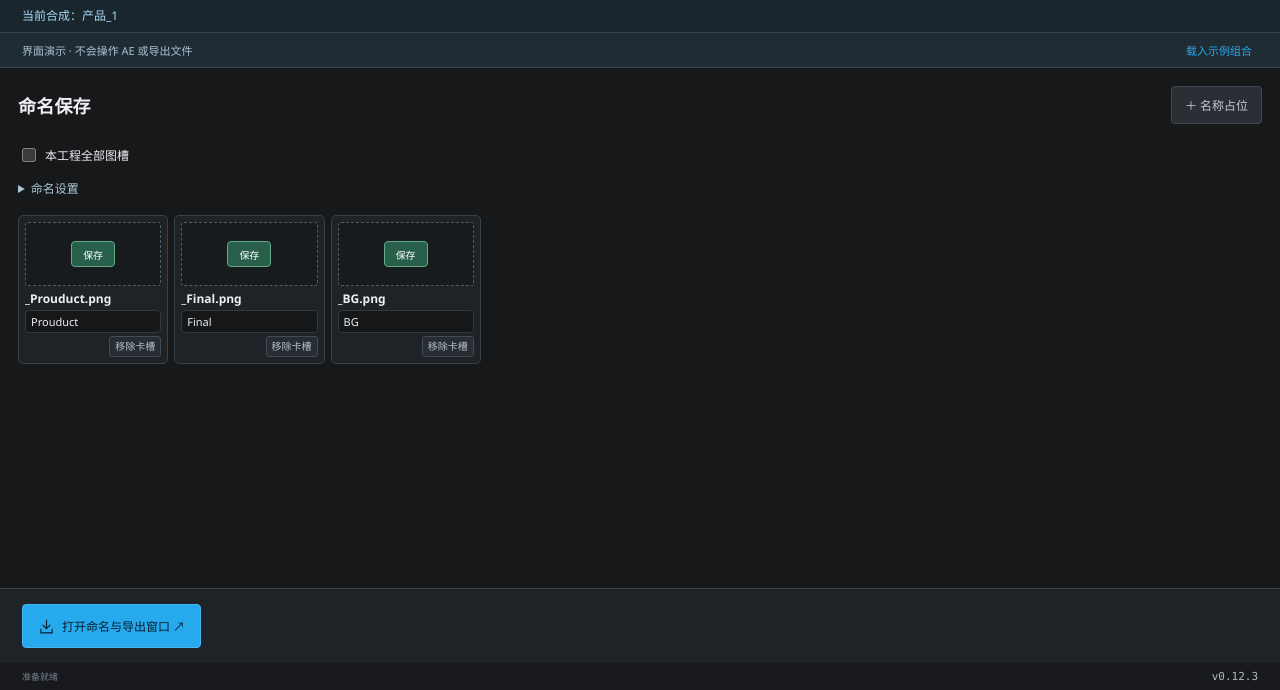
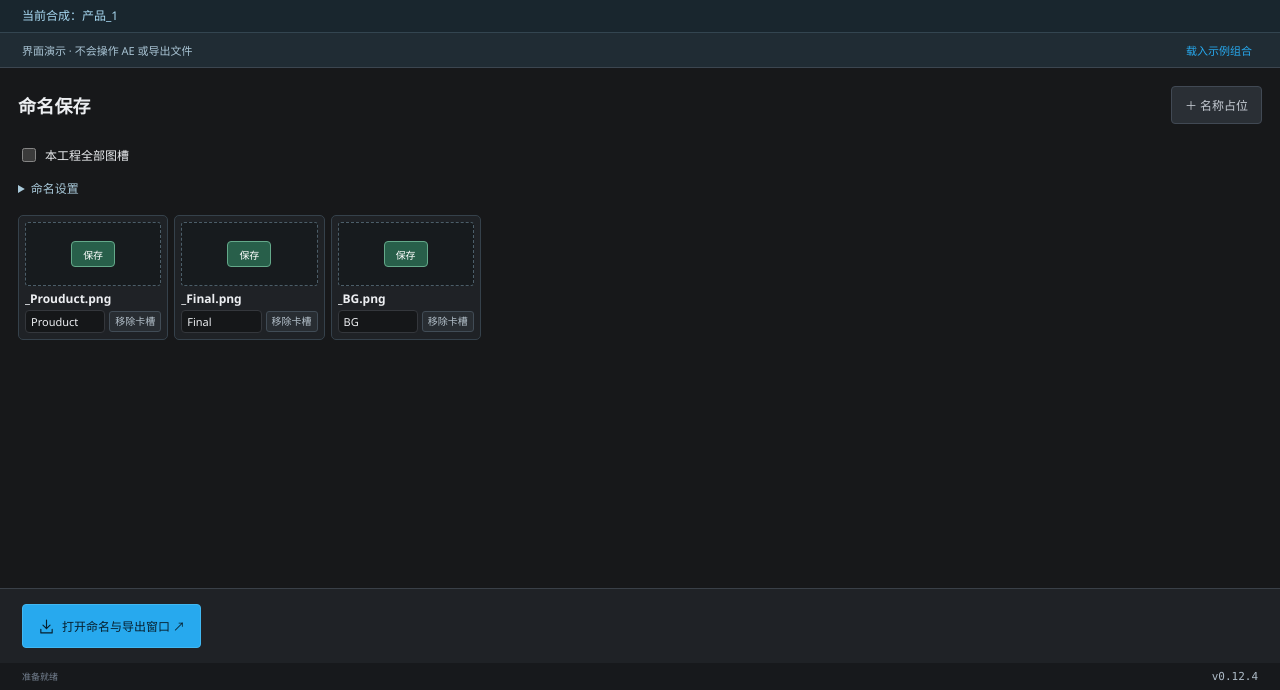
Before and after one commit to jeron-lgy/FrameShelf, a website: page extension/index.html in a window 1280 px wide. Both pictures are taken after a click on the button "命名保存". Shown: the part 110-800 px from the top of the page. Drawn offline with Linux system fonts and the light colour scheme.

Commit message:
ui: align slot name input and remove button in one row

```diff
--- a/extension/CSXS/manifest.xml
+++ b/extension/CSXS/manifest.xml
@@ -1,6 +1,6 @@
 <?xml version="1.0" encoding="UTF-8"?>
-<ExtensionManifest Version="7.0" ExtensionBundleId="com.frameshelf.ae" ExtensionBundleVersion="0.12.3" ExtensionBundleName="Frame Shelf">
-  <ExtensionList><Extension Id="com.frameshelf.ae.panel" Version="0.12.3"/><Extension Id="com.frameshelf.ae.exportpanel" Version="0.12.3"/></ExtensionList>
+<ExtensionManifest Version="7.0" ExtensionBundleId="com.frameshelf.ae" ExtensionBundleVersion="0.12.4" ExtensionBundleName="Frame Shelf">
+  <ExtensionList><Extension Id="com.frameshelf.ae.panel" Version="0.12.4"/><Extension Id="com.frameshelf.ae.exportpanel" Version="0.12.4"/></ExtensionList>
   <ExecutionEnvironment>
     <HostList><Host Name="AEFT" Version="[25.0,25.9]"/></HostList>
     <LocaleList><Locale Code="All"/></LocaleList>
--- a/extension/css/export.css
+++ b/extension/css/export.css
@@ -100,7 +100,9 @@
 .named-heading{display:flex;align-items:center;gap:3px;min-width:0}
 .named-filename{overflow:hidden;white-space:nowrap;text-overflow:ellipsis}
 .named-filename{flex:1;font-size:12px}
-.named-remove{justify-self:end;padding:2px 5px;border:1px solid #414c56;border-radius:3px;background:#282d32;color:#b4c1cb;font-size:10px;line-height:15px}
+.named-edit-row{display:flex;align-items:center;justify-content:flex-end;gap:4px;min-width:0}
+.named-edit-row .named-custom{flex:1}
+.named-remove{flex:none;white-space:nowrap;padding:2px 5px;border:1px solid #414c56;border-radius:3px;background:#282d32;color:#b4c1cb;font-size:10px;line-height:15px}
 .named-custom{display:block;min-width:0}
 .named-custom input{width:100%;min-width:0;box-sizing:border-box;height:23px;padding:2px 5px;font-size:11px}
 @media(hover:none){.named-save{opacity:1;pointer-events:auto}}
--- a/extension/index.html
+++ b/extension/index.html
@@ -97,7 +97,7 @@
     <button id="export-button" class="primary export-button"><svg><use href="#i-export"/></svg><span>检查并导出</span><b id="export-count">0</b></button>
     <button id="stop-button" class="secondary" hidden>当前帧后停止</button>
   </footer>
-  <div class="status-line"><span id="status">准备就绪</span><span id="version">v0.12.3</span></div>
+  <div class="status-line"><span id="status">准备就绪</span><span id="version">v0.12.4</span></div>
   <div id="progress-track" class="progress-track" hidden><div id="progress-fill"></div></div>
   <dialog id="dialog"><form id="dialog-form"><div class="dialog-heading"><h2 id="dialog-title"></h2><button type="button" id="dialog-close" class="icon-button" aria-label="关闭"><svg><use href="#i-close"/></svg></button></div><div id="dialog-content"></div><div class="dialog-actions"><button type="button" id="dialog-cancel" class="secondary">取消</button><button type="submit" id="dialog-submit" class="primary">保存</button></div></form></dialog>
   <script src="js/core.js"></script><script src="js/storage.js"></script><script src="js/bridge.js"></script><script src="js/jobs.js"></script><script src="js/text-input.js"></script><script src="js/app.js"></script>
--- a/extension/js/app.js
+++ b/extension/js/app.js
@@ -416,7 +416,10 @@
         });
         remove.className = 'named-remove'; remove.title = '移除卡槽';
         remove.setAttribute('aria-label', '移除卡槽 · ' + title.textContent);
-        body.append(remove);
+        var row = node('div', null, 'named-edit-row');
+        var lastField = body.lastElementChild;
+        if (lastField.classList.contains('named-custom')) row.append(lastField);
+        row.append(remove); body.append(row);
       }
       grid.append(card);
   }
--- a/extension/lib/files.cjs
+++ b/extension/lib/files.cjs
@@ -160,7 +160,7 @@ function createStore(root) {
       const directory = path.join(root, 'logs');
       fs.mkdirSync(directory, { recursive: true });
       const day = new Date().toISOString().slice(0, 10);
-      const data = Object.assign({ at: new Date().toISOString(), plugin: '0.12.3', node: process.version, platform: process.platform, windows: require('os').release() }, entry);
+      const data = Object.assign({ at: new Date().toISOString(), plugin: '0.12.4', node: process.version, platform: process.platform, windows: require('os').release() }, entry);
       if (entry.directory) data.nodeDirectoryExists = fs.existsSync(entry.directory);
       fs.appendFileSync(path.join(directory, 'render-' + day + '.jsonl'), JSON.stringify(data) + '\n', 'utf8');
     } catch (_) { /* Best-effort diagnostics. */ }
--- a/package.json
+++ b/package.json
@@ -1,6 +1,6 @@
 {
   "name": "frame-shelf-ae",
-  "version": "0.12.3",
+  "version": "0.12.4",
   "private": true,
   "description": "AE 2025 composition variants and named still-image batch exports",
   "scripts": {
```
